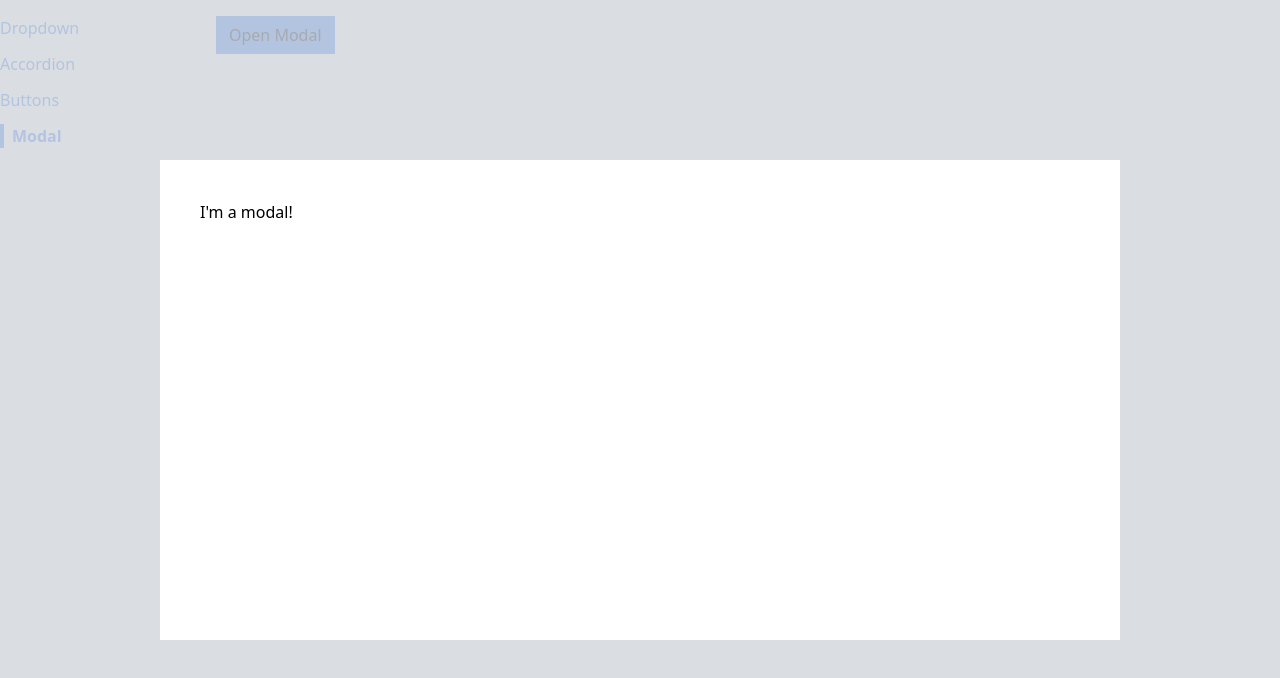
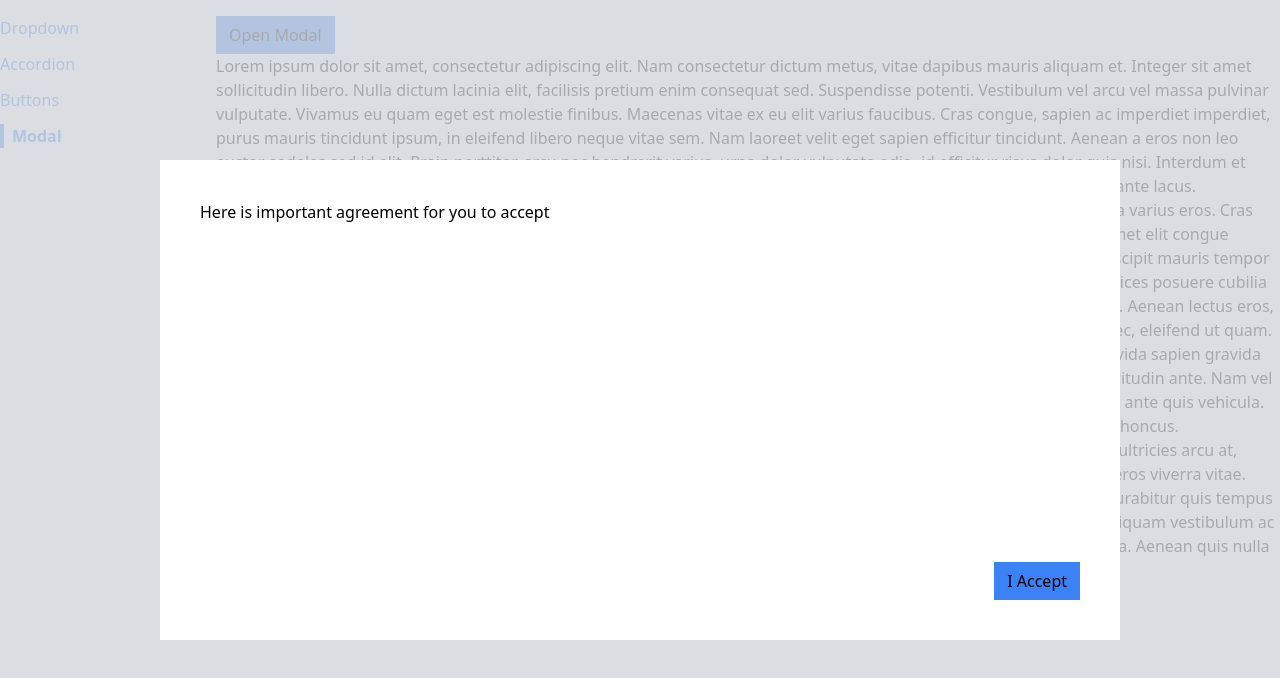
Before and after one commit to monahvi/comps, a React (Create React App) app: page /modal in a window 1280 px wide. Both pictures are taken after a click on the button "Open Modal". Shown: the top 678 px of the page. Built offline with nearby package versions, Linux system fonts and the light colour scheme.

Commit message:
modal styling

```diff
--- a/src/components/Modal.js
+++ b/src/components/Modal.js
@@ -1,10 +1,27 @@
 import  ReactDOM  from "react-dom";
+import { useEffect } from "react";
 
-function Modal({ onClose }) {
+function Modal({ onClose,children, actionBar }) {
+
+    useEffect(()=> {
+        document.body.classList.add('overflow-hidden');
+
+        return ()=> {
+            document.body.classList.remove('overflow-hidden');
+        };
+    }, []);
+
     return ReactDOM.createPortal(
     <div>
-        <div onClick={onClose} className="absolute inset-0 bg-gray-300 opacity-80"></div>
-        <div className="absolute inset-40 p-10 bg-white">I'm a modal!</div>
+        <div onClick={onClose} className="fixed inset-0 bg-gray-300 opacity-80"></div>
+        <div className="fixed inset-40 p-10 bg-white">
+            <div className="flex flex-col justify-between h-full">
+             {children}
+            <di className="flex justify-end">
+                {actionBar}
+            </di>
+            </div>
+            </div>
     </div>,
     document.querySelector('.modal-container')
     );
--- a/src/pages/ModalPage.js
+++ b/src/pages/ModalPage.js
@@ -13,10 +13,27 @@ function ModalPage() {
         setShowModal(false);
     };
 
+    const actionBar = <div>
+        <Button onClick={hanleClose} primary>I Accept</Button>
+    </div>
+    const modal = <Modal onClose={hanleClose} actionBar={actionBar}>
+        <p>Here is important agreement for you to accept</p>
+        </Modal>
+
     return(
     <div>
         <Button onClick={handleClick} primary>Open Modal</Button>
-        {showModal && <Modal onClose={hanleClose} />}
+        {showModal &&  modal}
+        <p>Lorem ipsum dolor sit amet, consectetur adipiscing elit. Nam consectetur dictum metus, vitae dapibus mauris aliquam et. Integer sit amet sollicitudin libero. Nulla dictum lacinia elit, facilisis pretium enim consequat sed. Suspendisse potenti. Vestibulum vel arcu vel massa pulvinar vulputate. Vivamus eu quam eget est molestie finibus. Maecenas vitae ex eu elit varius faucibus. Cras congue, sapien ac imperdiet imperdiet, purus mauris tincidunt ipsum, in eleifend libero neque vitae sem.
+
+            Nam laoreet velit eget sapien efficitur tincidunt. Aenean a eros non leo auctor sodales sed id elit. Proin porttitor, arcu nec hendrerit varius, urna dolor vulputate odio, id efficitur risus dolor quis nisi. Interdum et malesuada fames ac ante ipsum primis in faucibus. Proin egestas lacus augue, id pharetra urna fringilla in. Sed sit amet ante lacus. Vestibulum sit amet mauris quis mi cursus cursus.
+
+            Sed pellentesque efficitur ipsum vitae tristique. Nam id tempor urna, a varius eros. Cras iaculis velit sed elit dignissim, ut mollis ex semper. In nec tortor metus. Suspendisse sed finibus ante. Etiam non est sit amet elit congue feugiat vel id felis. Phasellus blandit libero faucibus, congue odio id, facilisis urna. Maecenas aliquet sapien turpis, vel suscipit mauris tempor non. Duis posuere nisi blandit, eleifend ipsum in, rhoncus mi. Vestibulum ante ipsum primis in faucibus orci luctus et ultrices posuere cubilia curae; Nulla a metus dolor. Sed luctus sapien vitae nisi malesuada ultrices. Maecenas vel laoreet est, quis tincidunt purus. Aenean lectus eros, sollicitudin et semper et, rhoncus at tortor.
+
+            Maecenas feugiat purus dolor. Morbi orci nunc, dictum sit amet malesuada nec, eleifend ut quam. Aliquam scelerisque dictum urna, eu mattis arcu lacinia mollis. Etiam in sodales risus. Morbi porta finibus quam, nec gravida sapien gravida ac. Phasellus tristique est ut nisi ultrices rhoncus. Donec sagittis mattis ex, scelerisque luctus dolor. Fusce imperdiet sollicitudin ante. Nam vel tellus sit amet erat iaculis consectetur nec nec neque. Vestibulum porttitor sollicitudin accumsan. Sed hendrerit tincidunt ante quis vehicula.
+
+            Donec vel nisi vitae velit dictum ornare sed vel odio. Vivamus malesuada ornare ligula. Curabitur id purus in nisl laoreet rhoncus. Pellentesque habitant morbi tristique senectus et netus et malesuada fames ac turpis egestas. Proin at lorem hendrerit, ultricies arcu at, iaculis nunc. Nullam iaculis laoreet volutpat. Aenean cursus est at aliquet fermentum. Fusce molestie odio elit, ut varius eros viverra vitae. Maecenas tincidunt, urna eu rutrum venenatis, magna est tincidunt nunc, venenatis pharetra orci diam sit amet lacus. Curabitur quis tempus eros. Morbi eu felis vel quam varius vestibulum et et diam. Curabitur vulputate nulla ante, ut pretium erat rutrum sed. Aliquam vestibulum ac dolor a dignissim. Ut iaculis est a pretium laoreet. Proin mi ligula, auctor consectetur magna sed, sollicitudin viverra ligula. Aenean quis nulla id metus tempus semper vel id neque.
+       </p>
     </div>
     );
 }
```
